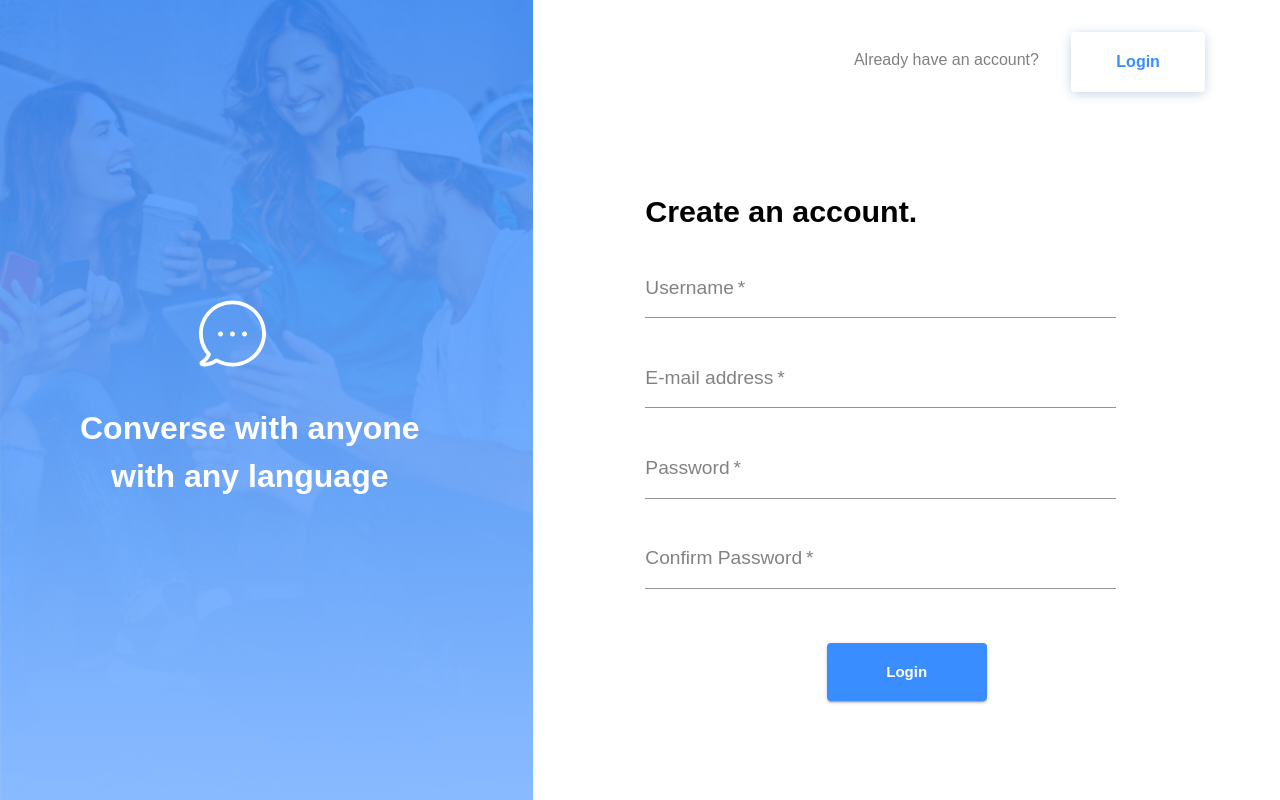
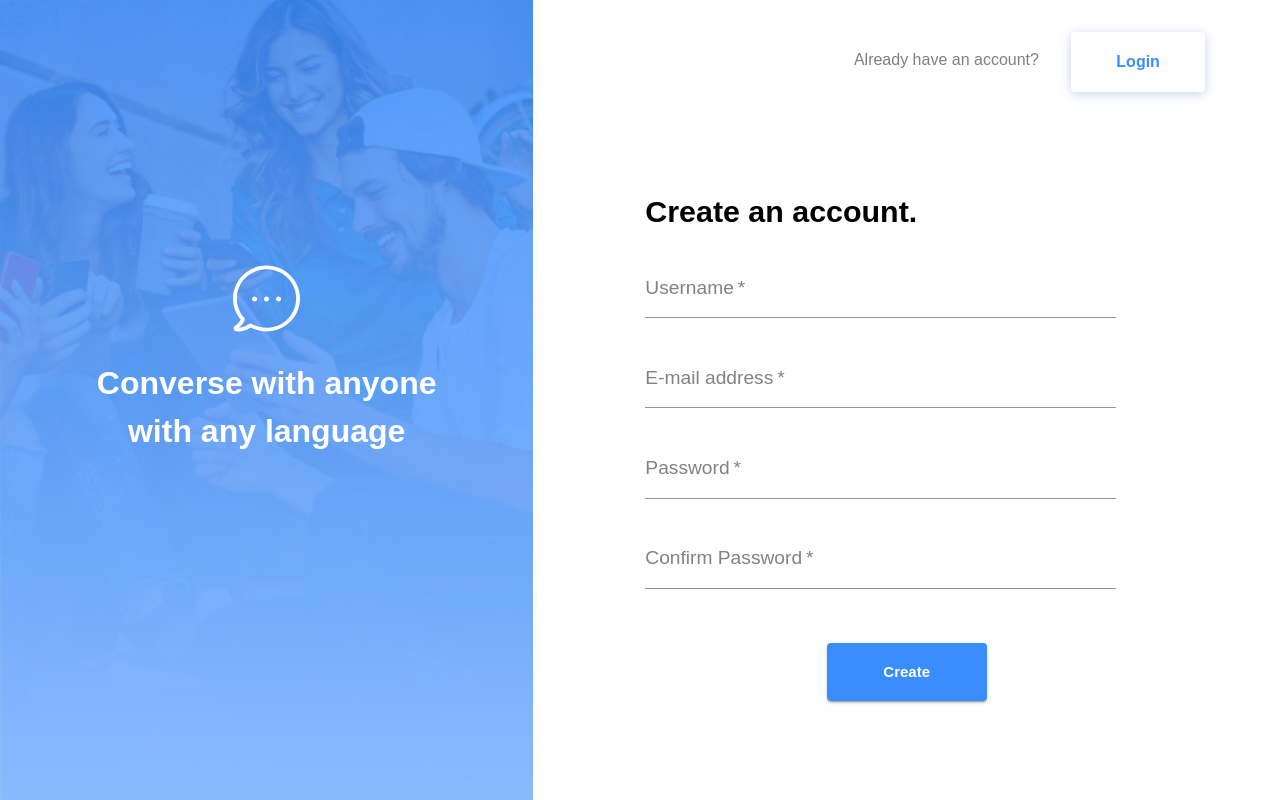
Before and after one commit to saarthak08/messenger-starter, a React (Create React App) app in the folder client/: page / in a window 1280 px wide. Built offline with nearby package versions, Linux system fonts and the light colour scheme; no server answers.

Commit message:
style: fix AuthPage styles & signup page button

```diff
--- a/client/src/components/Auth/AuthPageImage.js
+++ b/client/src/components/Auth/AuthPageImage.js
@@ -1,21 +1,17 @@
 import React from "react";
-import backgroundImage from "../../images/bg-img.png";
-import chatBubble from "../../images/bubble.svg";
 import {
     Grid,
-    Box,
     Typography,
     makeStyles,
 } from "@material-ui/core";
+import backgroundImage from "../../images/bg-img.png";
+import chatBubble from "../../images/bubble.svg";
 
 const useStyles = makeStyles(() => ({
     root: {
         backgroundImage: `linear-gradient(to bottom, rgba(58,141,255,0.85) 0%,rgba(134,185,255,0.85) 100%), url('${backgroundImage}')`,
         backgroundSize: "cover",
         direction: "column",
-        display: "flex",
-        justify: "center",
-        alignItems: "center",
     },
     mainText: {
         color: "white",
@@ -24,28 +20,23 @@ const useStyles = makeStyles(() => ({
         textAlign: "center",
         whiteSpace: "pre-line",
         fontWeight: "bold",
+        margin: "5% 0% 25% 0"
     },
-    box: {
-        margin: "10% 15%"
-    },
-    chatBubble: {
-        margin: "0% 0% 10% 35%",
-    }
+
+
 }));
 
 const AuthPageImage = () => {
     const classes = useStyles();
     return (
-        <Grid className={classes.root} md={5} container item  >
-            <Box className={classes.box}>
-                <Grid direction="column" item >
+        <Grid md={5} container item className={classes.root}  >
+            <Grid item container direction="column" display="flex" justify="center" alignItems="center" style={{ margin: "10% 0 0 0" }}>
                 <img alt="chatBubble" src={chatBubble} className={classes.chatBubble} />
                 <Typography
                     className={classes.mainText}>
                     Converse with anyone{"\n"} with any language
                 </Typography>
             </Grid>
-            </Box>
         </Grid>
     );
 }
--- a/client/src/components/Signup.js
+++ b/client/src/components/Signup.js
@@ -120,7 +120,7 @@ const Signup = (props) => {
               color="primary"
               className={classes.submitButton}
             >
-              Login
+              Create
             </Button>
           </Box>
         </form>
```
Lines whose indentation alone changed are shown as unchanged.
